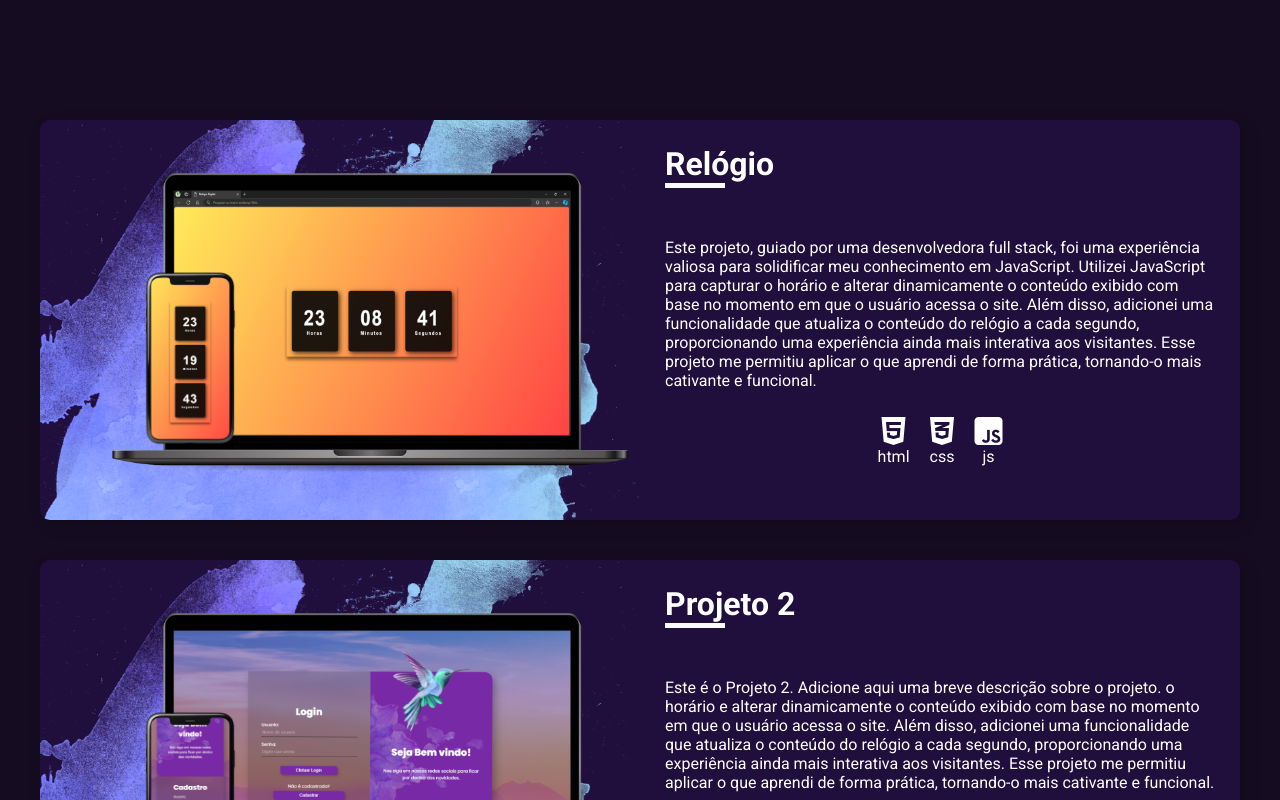
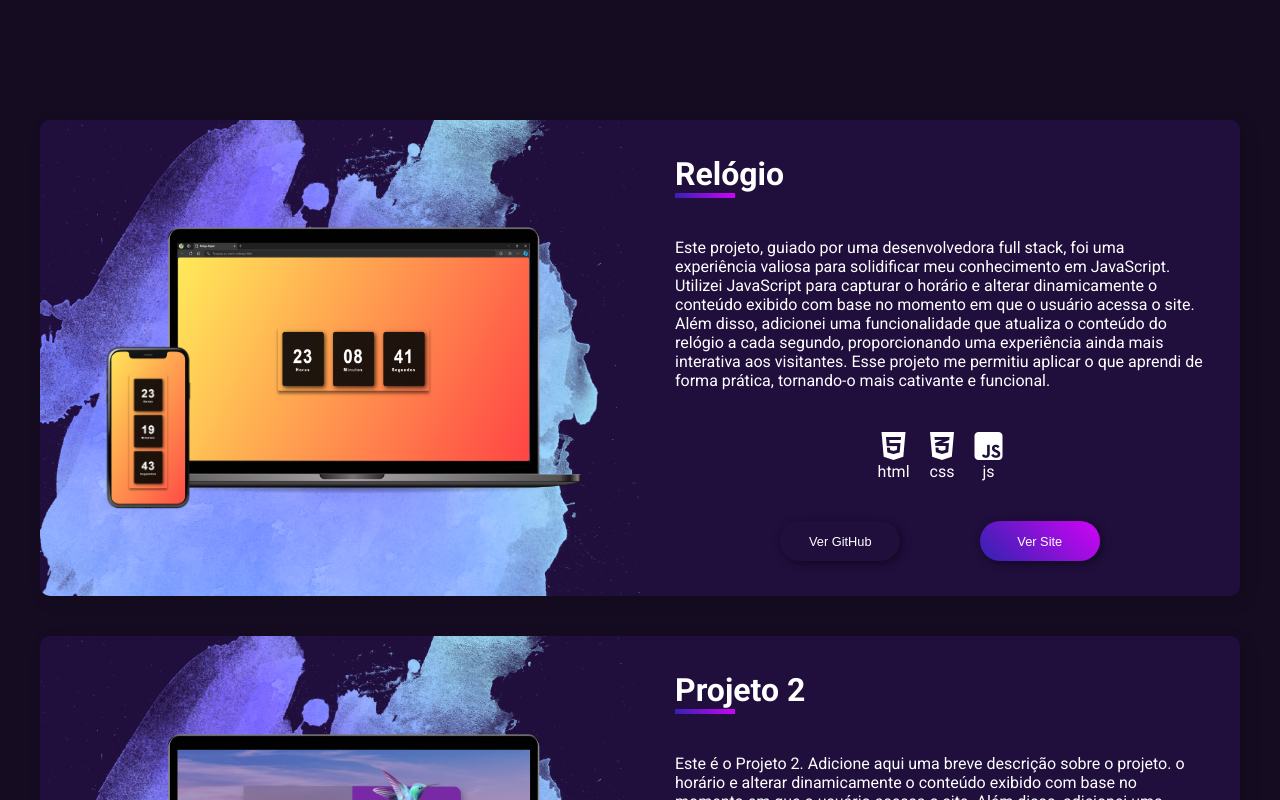
Before and after one commit to DouglasMatos17/Portfolio, a React (Vite) app: page / in a window 1280 px wide. Shown: the part 2380-3180 px from the top of the page. Built offline with nearby package versions, Linux system fonts and the light colour scheme.

Commit message:
Componente DivProject finalizado e responsivo.
Faltando, deixar acessivel a ferramente de leitura e add os links.

```diff
--- a/src/Componentes/Header/HeaderStyler.jsx
+++ b/src/Componentes/Header/HeaderStyler.jsx
@@ -31,7 +31,7 @@ const Nav = styled.nav`
             align-items: center;
             height: 100vh;
             width: 300px;
-            top: 55px;
+            top: 60px;
             right: -400px;
             transform: ${(props)=> props.$menu? 'translateX(-400px)' : 'translateX(0px)'};
             z-index: 0;
--- a/src/Componentes/Projects/DivProject/DivProject.jsx
+++ b/src/Componentes/Projects/DivProject/DivProject.jsx
@@ -1,7 +1,7 @@
 /* eslint-disable react/prop-types */
 
 
-import { ContainerWrapper, ImageDiv, ContentDiv, Title, Resume, TechnologyDiv } from "./DivProjectStyler"; //Nome do componente sem plural, pois referece a div de um projeto apenas
+import { ContainerWrapper, ImageDiv, ContentDiv, Title, Resume, TechnologyDiv, Buttons } from "./DivProjectStyler"; //Nome do componente sem plural, pois referece a div de um projeto apenas
 
 
 export function DivProject({ project }) {
@@ -46,6 +46,11 @@ export function DivProject({ project }) {
                     ))}
 
                 </TechnologyDiv>
+
+                <Buttons>
+                    <button className="btnProject btnProject-GitHub">Ver GitHub</button>
+                    <button className="btnProject btnProject-Site">Ver Site</button>
+                </Buttons>
             </ContentDiv>
 
         </ContainerWrapper>
--- a/src/Componentes/Projects/DivProject/DivProjectStyler.jsx
+++ b/src/Componentes/Projects/DivProject/DivProjectStyler.jsx
@@ -29,53 +29,64 @@ export const ImageDiv = styled.div`
     background-size: 170%;
     & .noteDiv{
         position: absolute;
-        width: 100%;
+        width: 80%;
         top: 50%;
-        right: 40%;
+        right: 48%;
         transform: translate(50%, -50%);
 
         img{
-            width: 90%;
-            transition: all 1s;
+            width: 100%;
+            transition: all .5s;
         }
         img:hover{
-            transform: scale(125%);
+            transform: scale(120%);
         }
     }
 
     & .celDiv{
         position: absolute;
-        width: 16%;
-        top: 60%;
-        left: 25%;
+        width: 15%;
+        top: 65%;
+        left: 18%;
         transform: translate(-50%, -50%);
 
         img{
             width: 100%;
-            transition: all 1s;
+            transition: all .5s;
         }
         img:hover{
-            transform: scale(135%);
+            transform: scale(130%);
         }
     }
 
     @media (max-width: 900px){
         width: 100%;
-        min-height: 300px;
+        min-height: 390px;
         & .celDiv, .noteDiv{
             max-width: 550px;
         }
+        & .celDiv{
+        top: 65%;
+        left: 25%;
     }
+
+    @media (max-width: 600px){
+        min-height: 300px;
+
+    }
+}
 
 `;
 
 export const ContentDiv = styled.div`
+    display: flex;
+    flex-direction: column;
     width: 50%;
-    padding: 0px 25px 0px 25px;
+    padding: 25px;
+    gap: 20px;
 
     @media (max-width: 900px){
         width: 100%;
-        padding: 0px 40px 25px 40px;
     }
 `;
 
@@ -84,19 +95,19 @@ export const Title = styled.h2`
     font-size: 2rem;
     font-weight: 700;
     gap: 10px;
-    padding: 25px 0px 25px 0px;
+    padding: 10px;
     &::after{
         content: '';
         display: block;
         width: 60px;
         height: 5px;
-        background-color: ${(props)=>props.theme.darkMode?props.theme.temacores.color.light.secun:props.theme.temacores.color.dark.secun};
+        background-image: linear-gradient(45deg, #3023AE 0%, #e100ff 110%);
         transition: all .5s;
     }
 `;
 
 export const Resume = styled.p`
-    padding: 25px 0px 25px 0px;
+    padding: 10px;
 
 `;
 
@@ -104,6 +115,7 @@ export const TechnologyDiv = styled.div`
     display: flex;
     justify-content: center;
     gap: 20px;
+    padding: 10px;
     & span{
         display: flex;
         flex-direction: column;
@@ -111,3 +123,47 @@ export const TechnologyDiv = styled.div`
         align-items: center;
     }
 `;
+
+export const Buttons = styled.div`
+    display: flex;
+    justify-content: center;
+    width: 100%;
+    padding: 10px;
+    gap: 15%;
+    & .btnProject{
+         //vem no estilo padrão do html
+        height: 40px;
+        width: 120px;
+        border-radius: 25px;
+        padding: 10px;
+        border: solid  ${props=>props.theme.darkMode ? props.theme.temacores.color.light.prim : props.theme.temacores.color.dark.prim} 1px;
+        border: none;
+        color: ${(props)=> props.theme.temacores.color[props.theme.darkMode? 'dark': 'light'].colorFont};
+        box-shadow: 2px 2px 8px rgba(0, 0, 0, 0.5);
+        font-size: .8rem;
+        font-weight: 400;
+        transition: all .5s;
+    }
+
+    & .btnProject-Site{
+        background-image: linear-gradient(45deg, #3023AE 0%, #e100ff 110%);
+        color: ${props=>props.theme.temacores.color.dark.colorFont};
+    }
+
+    & .btnProject-GitHub{
+        background-color: transparent;
+    }
+
+    & .btnProject:hover{
+        transform: scale(95%);
+    }
+    @media (max-width: 450px){
+        flex-direction: column;
+        align-items: center;
+        gap: 20px;
+        & .btnProject{
+            width: 80%;
+        }
+
+    }
+`;
```
